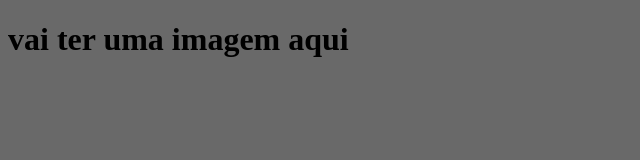
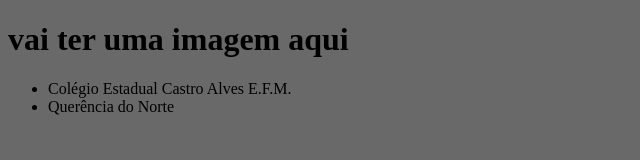
Before and after one commit to Polar342/Polar_trash-can, a plain HTML site: page index.html in a window 1280 px wide. Shown: the whole page, without its empty margins (0-640 px from the left). Drawn offline with Linux system fonts and the light colour scheme.

Commit message:
Update index.html

```diff
--- a/index.html
+++ b/index.html
@@ -7,8 +7,11 @@
     <title>Document</title>
     <link rel="stylesheet" href="style.css">
 </head>
-<body>
+<header>
     <h1>vai ter uma imagem aqui</h1>
-
-</body>
+    <ul>
+        <li>Colégio Estadual Castro Alves E.F.M.</li>
+        <li>Querência do Norte</li>
+    </ul>
+</header>
 </html>
```
